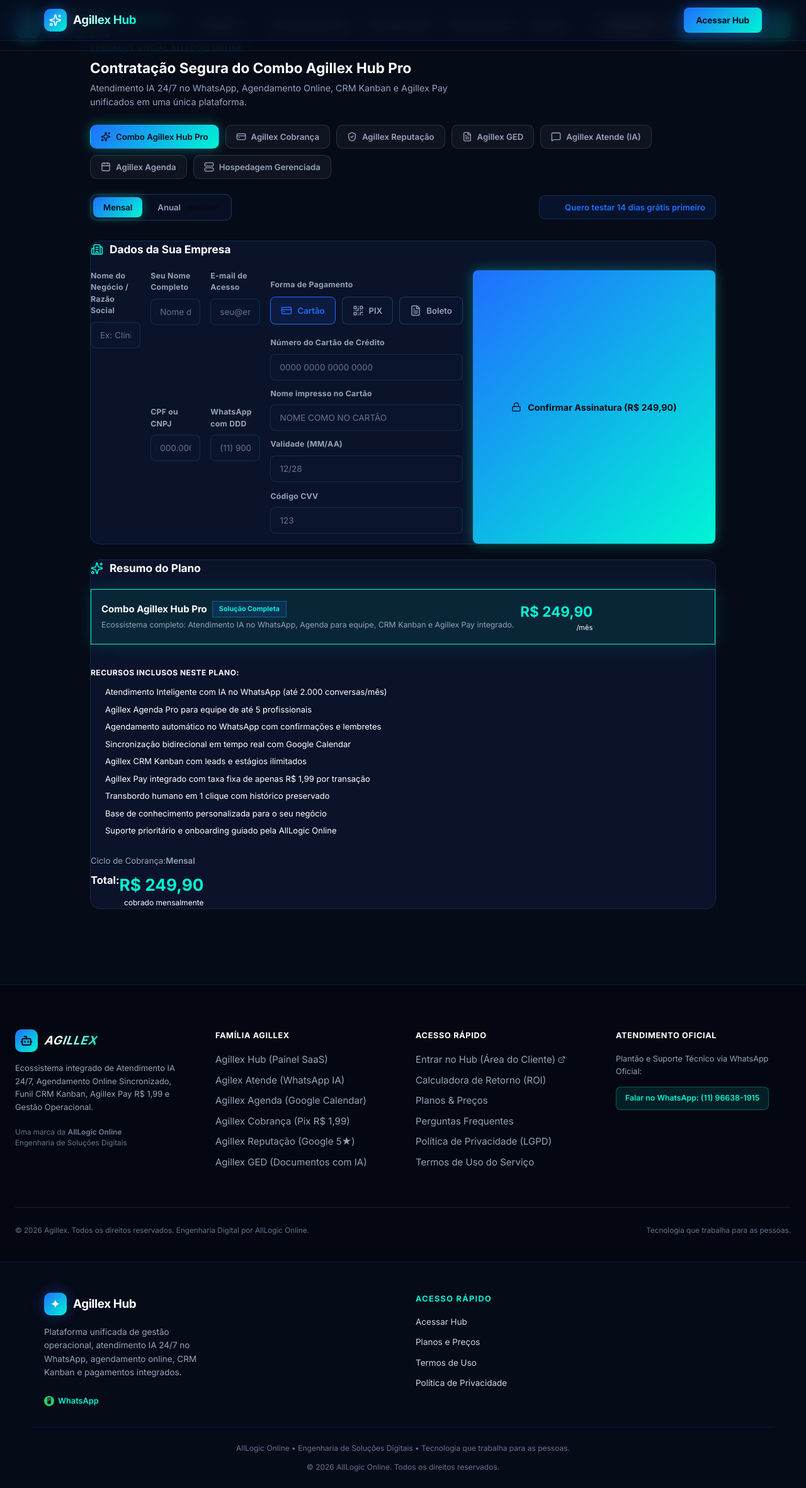
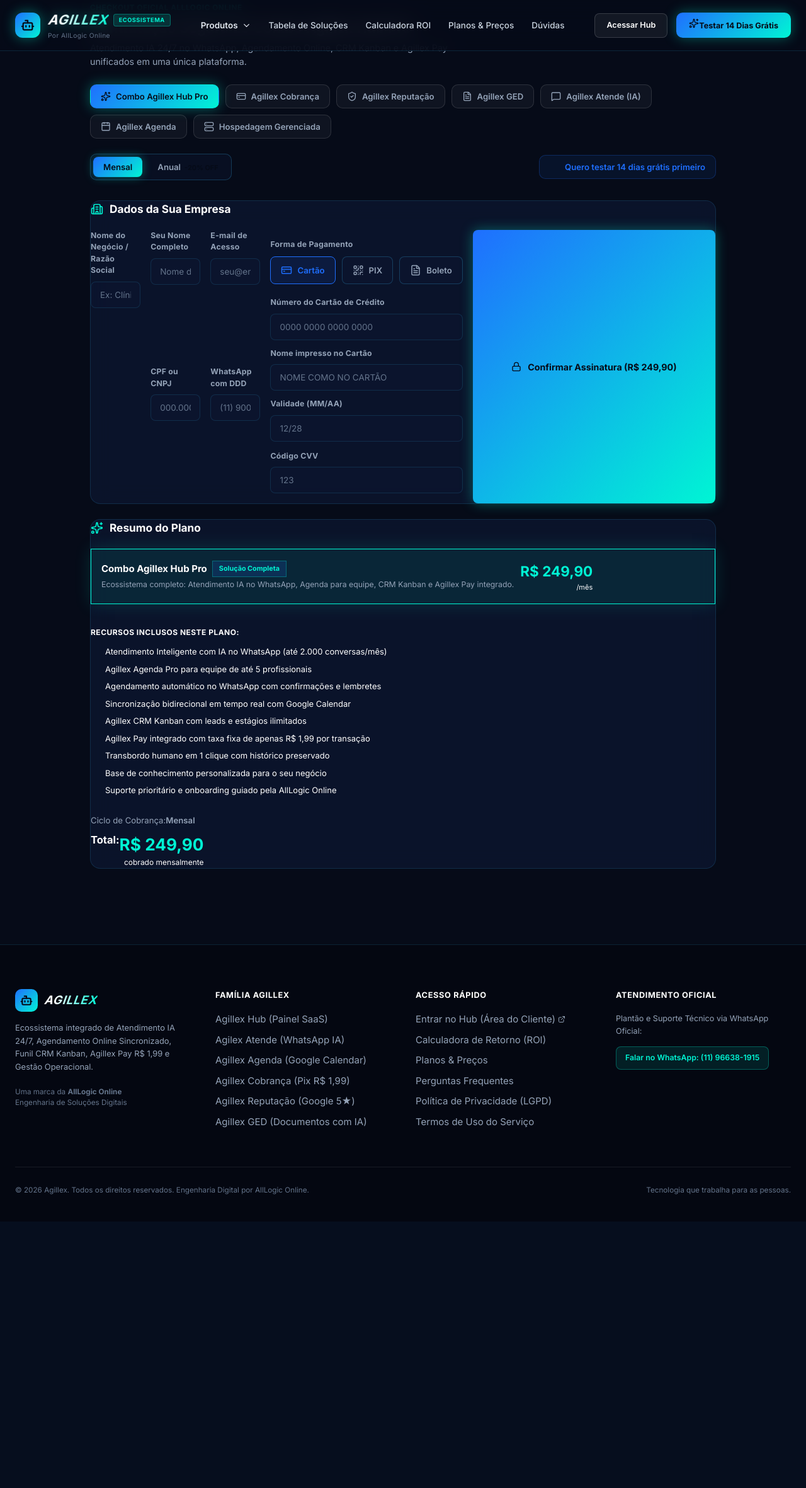
Before and after one commit to lucasdresler/matriz-saas, a Next.js app: page /checkout in a window 1280 px wide. Shown: the whole page at 63% size. After the commit the page ends 1939 px from the top, so only its background shows below. Built offline with nearby package versions, Linux system fonts and the light colour scheme.

Commit message:
fix(checkout): remove header/footer globais da AllLogic na rota checkout para evitar duplicação comNavbar e Footer da Agillex

```diff
--- a/src/app/layout.tsx
+++ b/src/app/layout.tsx
@@ -1,6 +1,7 @@
 import type { Metadata } from "next";
 import Header from "@/components/Header";
 import Footer from "@/components/Footer";
+import { usePathname } from "next/navigation";
 import "./globals.css";
 
 export const metadata: Metadata = {
@@ -13,6 +14,9 @@ export default function RootLayout({
 }: {
   children: React.ReactNode;
 }) {
+  const pathname = usePathname();
+  const isCheckout = pathname.startsWith("/checkout");
+
   return (
     <html lang="pt-BR">
       <head>
@@ -21,9 +25,9 @@ export default function RootLayout({
         <link href="https://fonts.googleapis.com/css2?family=Inter:wght@300;400;500;600;700&family=JetBrains+Mono:wght@400;500&display=swap" rel="stylesheet" />
       </head>
       <body>
-        <Header />
-        <main style={{ minHeight: '100vh', paddingTop: '64px' }}>{children}</main>
-        <Footer />
+        {!isCheckout && <Header />}
+        <main style={{ minHeight: '100vh', paddingTop: isCheckout ? 0 : '64px' }}>{children}</main>
+        {!isCheckout && <Footer />}
       </body>
     </html>
   );
```
